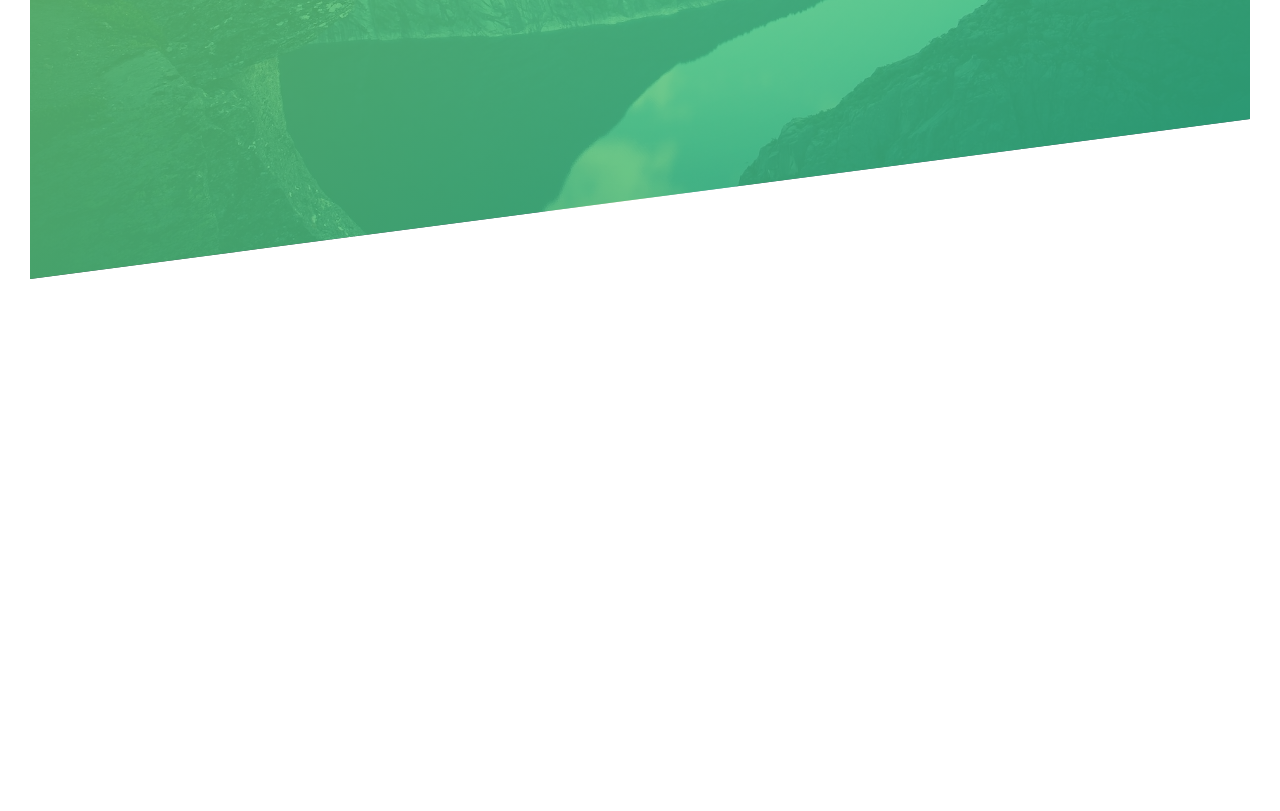
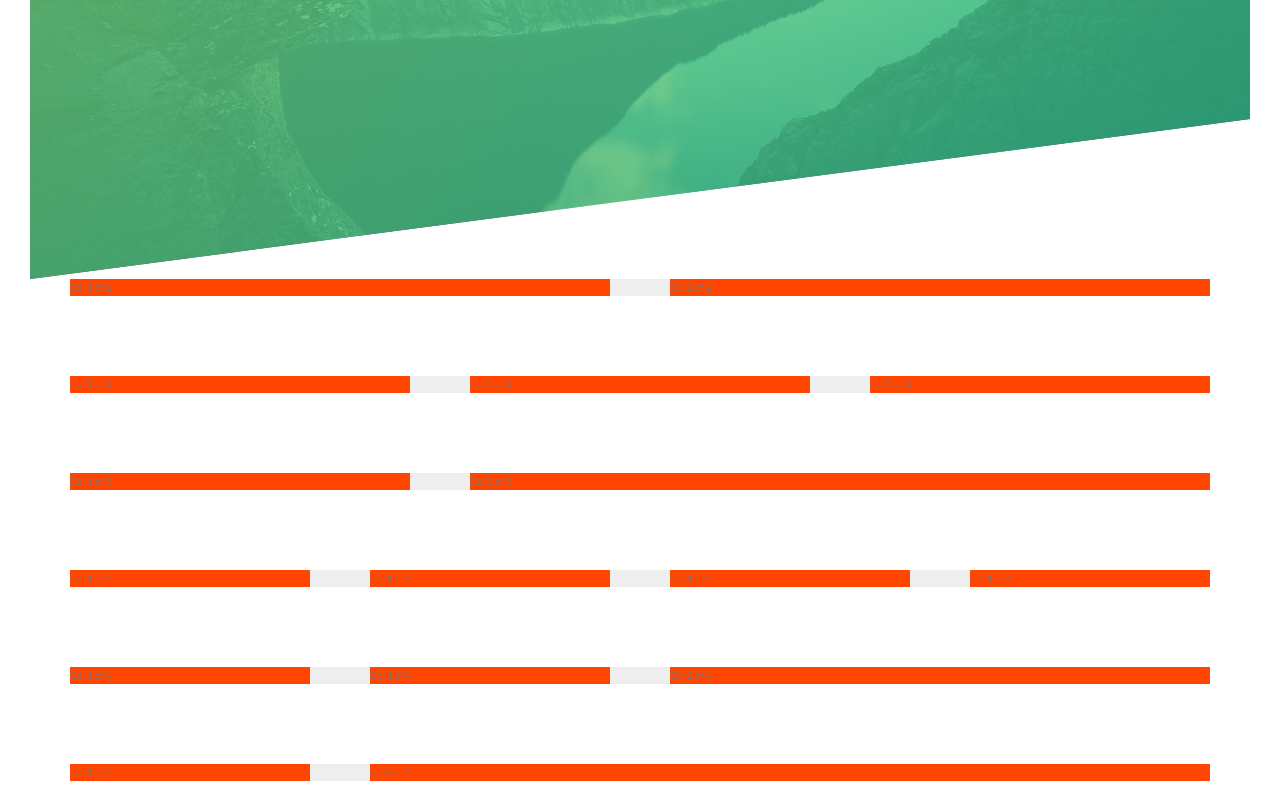
Before and after one commit to elbiber/Natours, a website: page index.html in a window 1280 px wide. Shown: the part 511-1322 px from the top of the page. Before the commit the page ends 820 px from the top, so only its background shows below. Drawn offline with Linux system fonts and the light colour scheme.

Commit message:
adding grid

```diff
--- a/index.html
+++ b/index.html
@@ -25,6 +25,68 @@
                 <a href="#" class="btn btn--white btn--animated">Discover our tours</a>
             </div>
         </header>
+        <section class="grid-test">
+            <div class="row">
+                <div class="col-1-of-2">
+                    Col 1 of 2
+                </div>
+                <div class="col-1-of-2">
+                    Col 2 of 2
+                </div>
+            </div>
+            <div class="row">
+                <div class="col-1-of-3">
+                    Col 1 of 3
+                </div>
+                <div class="col-1-of-3">
+                    Col 2 of 3
+                </div>
+                <div class="col-1-of-3">
+                    Col 1 of 3
+                </div>
+            </div>
+            <div class="row">
+                <div class="col-1-of-3">
+                    Col 1 of 3
+                </div>
+                <div class="col-2-of-3">
+                    Col 2 of 3
+                </div>
+            </div>
+            <div class="row">
+                <div class="col-1-of-4">
+                    Col 1 of 4
+                </div>
+                <div class="col-1-of-4">
+                    Col 1 of 4
+                </div>
+                <div class="col-1-of-4">
+                    Col 1 of 4
+                </div>
+                <div class="col-1-of-4">
+                    Col 1 of 4
+                </div>
+            </div>
+            <div class="row">
+                <div class="col-1-of-4">
+                    Col 1 of 4
+                </div>
+                <div class="col-1-of-4">
+                    Col 1 of 4
+                </div>
+                <div class="col-2-of-4">
+                    Col 2 of 4
+                </div>
+            </div>
+            <div class="row">
+                <div class="col-1-of-4">
+                    Col 1 of 4
+                </div>
+                <div class="col-3-of-4">
+                    Col 3 of 4
+                </div>
+            </div>
+        </section>
 
     </body>
 </html>
--- a/sass/abstracts/_mixins.scss
+++ b/sass/abstracts/_mixins.scss
@@ -0,0 +1,7 @@
+@mixin clearfix {
+    &::after {
+        content: "";
+        display: table;
+        clear: both;
+    }
+}
--- a/sass/abstracts/_variables.scss
+++ b/sass/abstracts/_variables.scss
@@ -1,12 +1,4 @@
-/*
-COLORS:
-
-Light green: #7ed56f
-Medium green: #55c57a
-Dark green: #28b485
-
-*/
-
+// COLORS
 $color-primary: #55c57a;
 $color-primary-light: #7ed56f;
 $color-primary-dark: #28b485;
@@ -14,3 +6,8 @@ $color-primary-dark: #28b485;
 $color-grey-dark: #777777;
 $color-white: #ffffff;
 $color-black: #000;
+
+// GRID
+$grid-width: 114rem;
+$gutter-vertical: 8rem;
+$gutter-horizontal: 6rem;
--- /dev/null
+++ b/sass/layout/_grid.scss
@@ -0,0 +1,44 @@
+.row {
+    max-width: $grid-width;
+    background-color: #eeeeee;
+    margin: 0 auto;
+
+    &:not(:last-child) {
+        margin-bottom: $gutter-vertical;
+    }
+
+    @include clearfix;
+
+    [class^="col-"] {
+        background-color: orangered;
+        float: left;
+        &:not(:last-child) {
+            margin-right: $gutter-horizontal;
+        }
+    }
+
+    .col-1-of-2 {
+        width: calc((100% - #{$gutter-horizontal}) / 2);
+    }
+
+    .col-1-of-3 {
+        width: calc((100% - 2 * #{$gutter-horizontal}) / 3);
+    }
+
+
+    .col-2-of-3 {
+        width: calc((2 * (100% - 2 * #{$gutter-horizontal}) / 3)  + #{$gutter-horizontal});
+    }
+
+    .col-1-of-4 {
+        width: calc((100% - 3 * #{$gutter-horizontal}) / 4);
+    }
+
+    .col-2-of-4 {
+        width: calc((2 * (100% - 3 * #{$gutter-horizontal}) / 4)  + #{$gutter-horizontal});
+    }
+    .col-3-of-4 {
+        width: calc((3 * (100% - 3 * #{$gutter-horizontal}) / 4)  + 2 * #{$gutter-horizontal});
+    }
+
+}
--- a/sass/main.scss
+++ b/sass/main.scss
@@ -10,5 +10,6 @@
 @import "components/button";
 
 @import "layout/header";
+@import "layout/grid";
 
 @import "pages/home";
```
Also changed, not shown: css/style.css.
